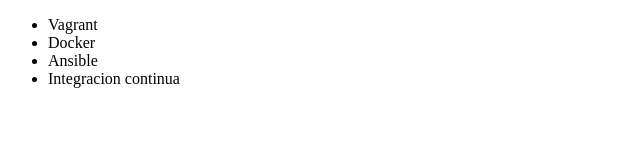
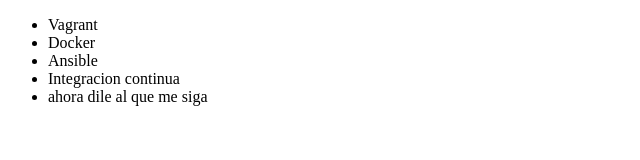
Before and after one commit to AlfredoT3/alur-git, a plain HTML site: page index.html in a window 1280 px wide. Shown: the whole page, without its empty margins (0-640 px from the left). Drawn offline with Linux system fonts and the light colour scheme.

Commit message:
ahora dile al que me siga

```diff
--- a/index.html
+++ b/index.html
@@ -12,6 +12,7 @@
         <li> Docker </li>
         <li> Ansible </li>
         <li> Integracion continua </li>
+        <li> ahora dile al que me siga </li>
     </ul>
 
 </body>
```
